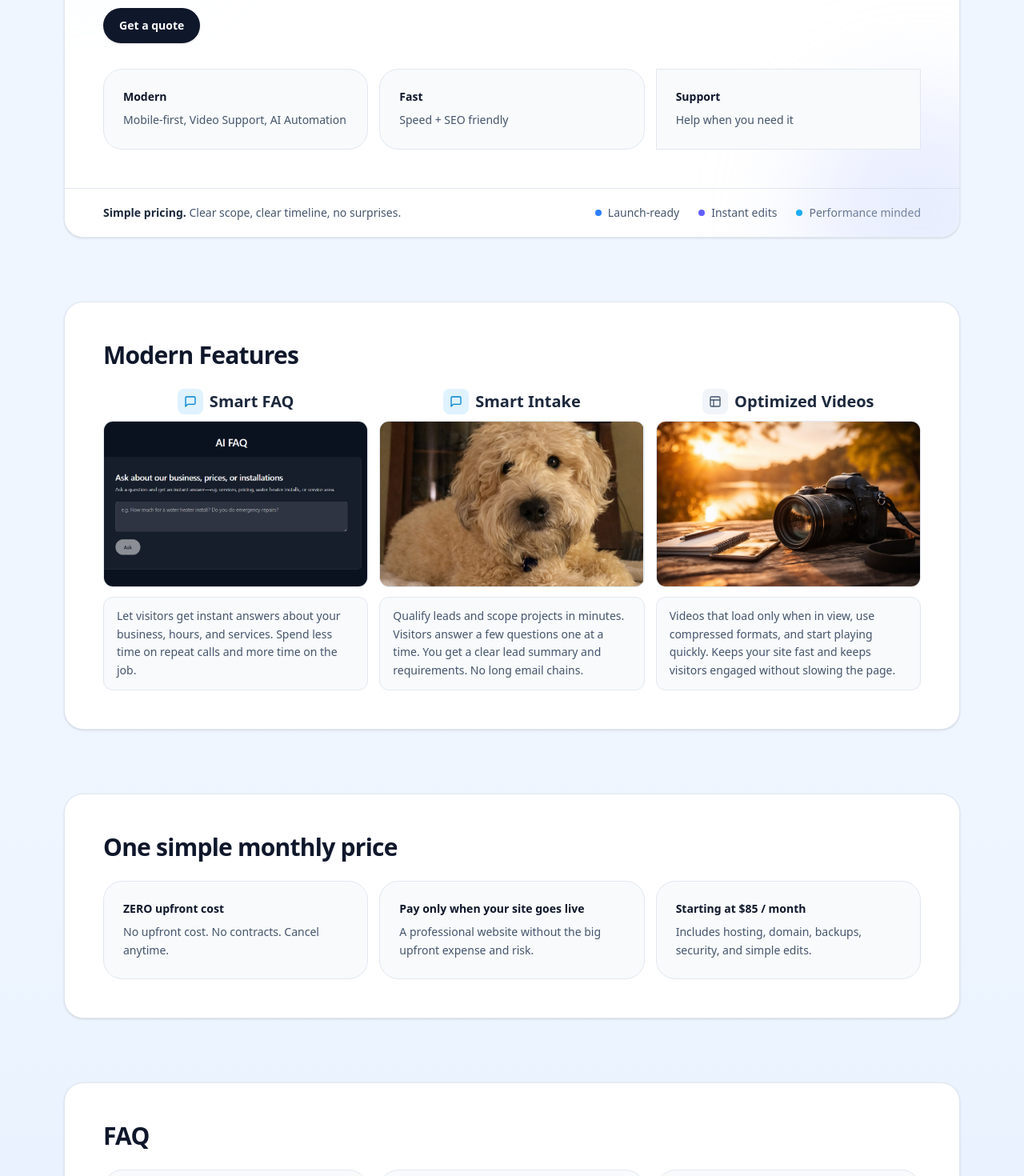
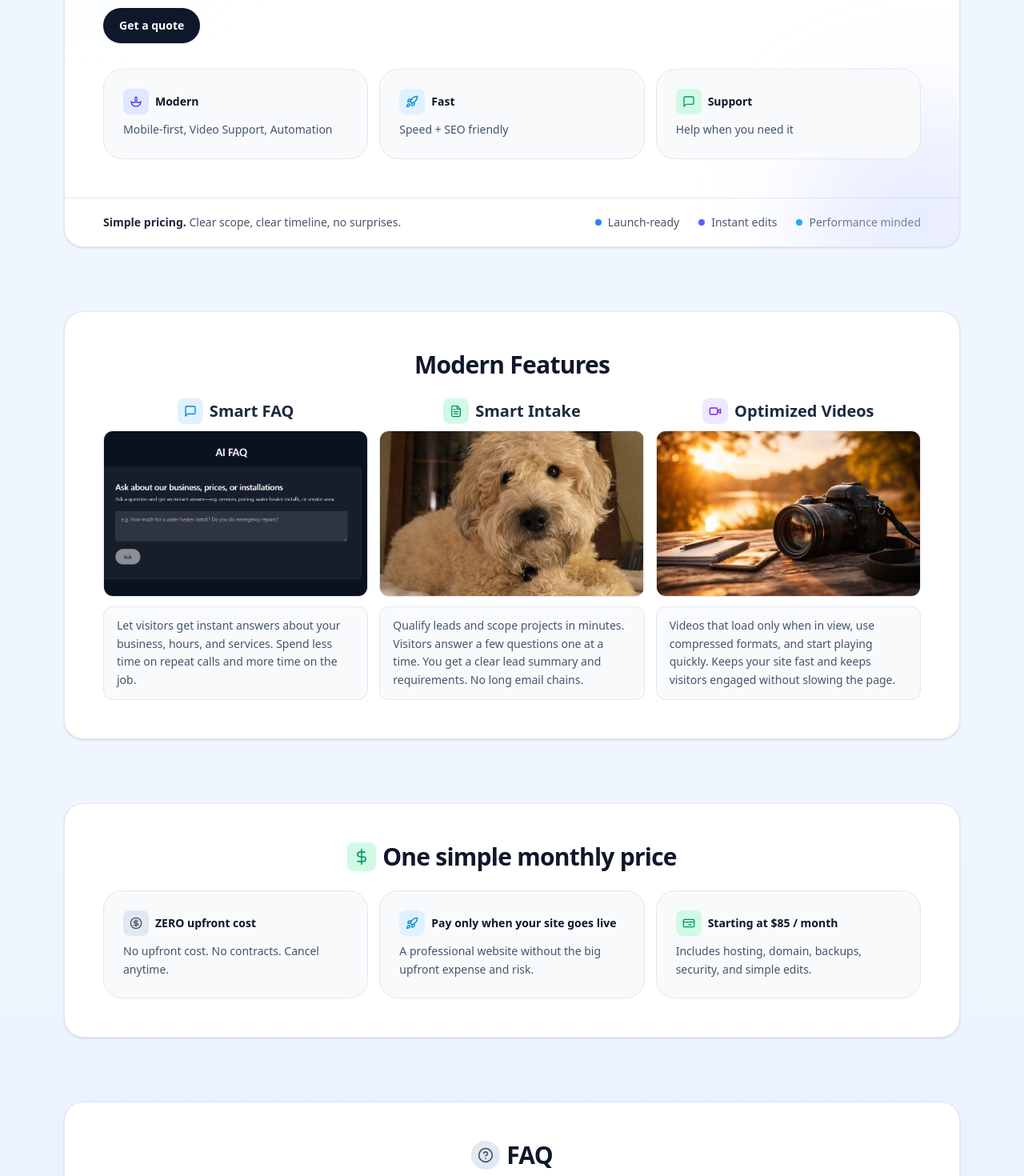
Before and after one commit to ConnerMcCarthy/conner-business-site, a Next.js app: page / in a window 1280 px wide. Shown: the part 460-1930 px from the top of the page at 80% size. Built offline with nearby package versions, Linux system fonts and the light colour scheme; grey boxes are pictures that could not be loaded.

Commit message:
text fix + icons

```diff
--- a/app/designs/simple-home.tsx
+++ b/app/designs/simple-home.tsx
@@ -189,15 +189,39 @@ export default function Theme1Home() {
 
               <div className="mt-8 grid grid-cols-3 gap-4 text-sm">
                 <div className="rounded-3xl border border-slate-200 bg-slate-50 p-6 transition-all duration-200 hover:-translate-y-1 hover:scale-105 hover:border-slate-300 hover:shadow-lg">
-                  <div className="text-sm font-semibold">Modern</div>
-                  <p className="mt-2 text-sm leading-relaxed text-slate-600">Mobile-first, Video Support, AI Automation</p>
+                  <div className="flex items-center gap-2">
+                    <span className="flex h-8 w-8 flex-shrink-0 items-center justify-center rounded-lg bg-indigo-100 text-indigo-600" aria-hidden>
+                      <svg xmlns="http://www.w3.org/2000/svg" viewBox="0 0 24 24" fill="none" stroke="currentColor" strokeWidth="2" strokeLinecap="round" strokeLinejoin="round" className="h-4 w-4">
+                        <path d="M12 3a6 6 0 0 0 9 9 9 9 0 0 1-9 9 9 9 0 0 1-9-9 6 6 0 0 0 9-9" />
+                      </svg>
+                    </span>
+                    <span className="text-sm font-semibold">Modern</span>
+                  </div>
+                  <p className="mt-2 text-sm leading-relaxed text-slate-600">Mobile-first, Video Support, Automation</p>
                 </div>
                 <div className="rounded-3xl border border-slate-200 bg-slate-50 p-6 transition-all duration-200 hover:-translate-y-1 hover:scale-105 hover:border-slate-300 hover:shadow-lg">
-                  <div className="text-sm font-semibold">Fast</div>
+                  <div className="flex items-center gap-2">
+                    <span className="flex h-8 w-8 flex-shrink-0 items-center justify-center rounded-lg bg-sky-100 text-sky-600" aria-hidden>
+                      <svg xmlns="http://www.w3.org/2000/svg" viewBox="0 0 24 24" fill="none" stroke="currentColor" strokeWidth="2" strokeLinecap="round" strokeLinejoin="round" className="h-4 w-4">
+                        <path d="M4.5 16.5c-1.5 1.26-2 5-2 5s3.74-.5 5-2c.71-.84.7-2.13-.09-2.91a2.18 2.18 0 0 0-2.91-.09z" />
+                        <path d="m12 15-3-3a22 22 0 0 1 2-3.95A12.88 12.88 0 0 1 22 2c0 2.72-.78 7.5-6 11a22.35 22.35 0 0 1-4 2z" />
+                        <path d="M9 12H4s.55-3.03 2-4c1.62-1.08 5 0 5 0" />
+                        <path d="M12 15v5s3.03-.55 4-2c1.08-1.62 0-5 0-5" />
+                      </svg>
+                    </span>
+                    <span className="text-sm font-semibold">Fast</span>
+                  </div>
                   <p className="mt-2 text-sm leading-relaxed text-slate-600">Speed + SEO friendly</p>
                 </div>
-                <div className="rounded-3xsl border border-slate-200 bg-slate-50 p-6 transition-all duration-200 hover:-translate-y-1 hover:scale-105 hover:border-slate-300 hover:shadow-lg">
-                  <div className="text-sm font-semibold">Support</div>
+                <div className="rounded-3xl border border-slate-200 bg-slate-50 p-6 transition-all duration-200 hover:-translate-y-1 hover:scale-105 hover:border-slate-300 hover:shadow-lg">
+                  <div className="flex items-center gap-2">
+                    <span className="flex h-8 w-8 flex-shrink-0 items-center justify-center rounded-lg bg-emerald-100 text-emerald-600" aria-hidden>
+                      <svg xmlns="http://www.w3.org/2000/svg" viewBox="0 0 24 24" fill="none" stroke="currentColor" strokeWidth="2" strokeLinecap="round" strokeLinejoin="round" className="h-4 w-4">
+                        <path d="M21 15a2 2 0 0 1-2 2H7l-4 4V5a2 2 0 0 1 2-2h14a2 2 0 0 1 2 2z" />
+                      </svg>
+                    </span>
+                    <span className="text-sm font-semibold">Support</span>
+                  </div>
                   <p className="mt-2 text-sm leading-relaxed text-slate-600">Help when you need it</p>
                 </div>
               </div>
@@ -232,7 +256,7 @@ export default function Theme1Home() {
       <section id="features" className="mx-auto max-w-6xl px-4 pt-14 md:pt-20 scroll-mt-32">
         <FadeInSection>
         <div className="rounded-3xl border border-slate-200 bg-white p-8 shadow-sm md:p-12">
-          <h2 className="text-2xl font-semibold tracking-tight md:text-3xl">Modern Features</h2>
+          <h2 className="text-center text-2xl font-semibold tracking-tight md:text-3xl">Modern Features</h2>
           <div className="mt-6 grid grid-cols-1 gap-6 sm:grid-cols-2 md:grid-cols-3">
             {[
               {
@@ -250,7 +274,7 @@ export default function Theme1Home() {
                 href: "/intake",
                 internal: true,
                 description: "Qualify leads and scope projects in minutes. Visitors answer a few questions one at a time. You get a clear lead summary and requirements. No long email chains.",
-                icon: "ai",
+                icon: "intake",
               },
               {
                 title: "Optimized Videos",
@@ -258,7 +282,7 @@ export default function Theme1Home() {
                 href: "https://example.com",
                 internal: false,
                 description: "Videos that load only when in view, use compressed formats, and start playing quickly. Keeps your site fast and keeps visitors engaged without slowing the page.",
-                icon: "site",
+                icon: "video",
               },
             ].map((site) => (
               <div key={site.title}>
@@ -267,6 +291,23 @@ export default function Theme1Home() {
                     <span className="flex h-8 w-8 flex-shrink-0 items-center justify-center rounded-lg bg-sky-100 text-sky-600" aria-hidden>
                       <svg xmlns="http://www.w3.org/2000/svg" viewBox="0 0 24 24" fill="none" stroke="currentColor" strokeWidth="2" strokeLinecap="round" strokeLinejoin="round" className="h-4 w-4">
                         <path d="M21 15a2 2 0 0 1-2 2H7l-4 4V5a2 2 0 0 1 2-2h14a2 2 0 0 1 2 2z" />
+                      </svg>
+                    </span>
+                  ) : "icon" in site && site.icon === "intake" ? (
+                    <span className="flex h-8 w-8 flex-shrink-0 items-center justify-center rounded-lg bg-emerald-100 text-emerald-600" aria-hidden>
+                      <svg xmlns="http://www.w3.org/2000/svg" viewBox="0 0 24 24" fill="none" stroke="currentColor" strokeWidth="2" strokeLinecap="round" strokeLinejoin="round" className="h-4 w-4">
+                        <path d="M14 2H6a2 2 0 0 0-2 2v16a2 2 0 0 0 2 2h12a2 2 0 0 0 2-2V8z" />
+                        <path d="M14 2v6h6" />
+                        <path d="M16 13H8" />
+                        <path d="M16 17H8" />
+                        <path d="M10 9H8" />
+                      </svg>
+                    </span>
+                  ) : "icon" in site && site.icon === "video" ? (
+                    <span className="flex h-8 w-8 flex-shrink-0 items-center justify-center rounded-lg bg-violet-100 text-violet-600" aria-hidden>
+                      <svg xmlns="http://www.w3.org/2000/svg" viewBox="0 0 24 24" fill="none" stroke="currentColor" strokeWidth="2" strokeLinecap="round" strokeLinejoin="round" className="h-4 w-4">
+                        <path d="m22 8-6 4 6 4V8Z" />
+                        <rect width="14" height="12" x="2" y="6" rx="2" ry="2" />
                       </svg>
                     </span>
                   ) : (
@@ -320,18 +361,54 @@ export default function Theme1Home() {
       <section id="pricing" className="mx-auto max-w-6xl px-4 pt-14 md:pt-20 scroll-mt-32">
         <FadeInSection>
         <div className="rounded-3xl border border-slate-200 bg-white p-8 shadow-sm md:p-12">
-          <h2 className="text-2xl font-semibold tracking-tight md:text-3xl">One simple monthly price</h2>
+          <h2 className="flex items-center justify-center gap-2 text-2xl font-semibold tracking-tight md:text-3xl">
+            <span className="flex h-9 w-9 flex-shrink-0 items-center justify-center rounded-lg bg-emerald-100 text-emerald-600" aria-hidden>
+              <svg xmlns="http://www.w3.org/2000/svg" viewBox="0 0 24 24" fill="none" stroke="currentColor" strokeWidth="2" strokeLinecap="round" strokeLinejoin="round" className="h-5 w-5">
+                <line x1="12" y1="1" x2="12" y2="23" />
+                <path d="M17 5H9.5a3.5 3.5 0 0 0 0 7h5a3.5 3.5 0 0 1 0 7H6" />
+              </svg>
+            </span>
+            One simple monthly price
+          </h2>
           <div className="mt-6 grid gap-4 md:grid-cols-3">
             <div className="rounded-3xl border border-slate-200 bg-slate-50 p-6 transition-all duration-200 hover:scale-105 hover:shadow-lg hover:-translate-y-1 hover:border-slate-300">
-              <div className="text-sm font-semibold">ZERO upfront cost</div>
+              <div className="flex items-center gap-2">
+                <span className="flex h-8 w-8 flex-shrink-0 items-center justify-center rounded-lg bg-slate-200 text-slate-600" aria-hidden>
+                  <svg xmlns="http://www.w3.org/2000/svg" viewBox="0 0 24 24" fill="none" stroke="currentColor" strokeWidth="2" strokeLinecap="round" strokeLinejoin="round" className="h-4 w-4">
+                    <circle cx="12" cy="12" r="10" />
+                    <path d="M16 8h-6a2 2 0 1 0 0 4h4a2 2 0 1 1 0 4H8" />
+                    <path d="M12 18V6" />
+                  </svg>
+                </span>
+                <span className="text-sm font-semibold">ZERO upfront cost</span>
+              </div>
               <p className="mt-2 text-sm leading-relaxed text-slate-600">No upfront cost. No contracts. Cancel anytime.</p>
             </div>
             <div className="rounded-3xl border border-slate-200 bg-slate-50 p-6 transition-all duration-200 hover:scale-105 hover:shadow-lg hover:-translate-y-1 hover:border-slate-300 min-h-[120px]">
-              <div className="text-sm font-semibold">Pay only when your site goes live</div>
+              <div className="flex items-center gap-2">
+                <span className="flex h-8 w-8 flex-shrink-0 items-center justify-center rounded-lg bg-sky-100 text-sky-600" aria-hidden>
+                  <svg xmlns="http://www.w3.org/2000/svg" viewBox="0 0 24 24" fill="none" stroke="currentColor" strokeWidth="2" strokeLinecap="round" strokeLinejoin="round" className="h-4 w-4">
+                    <path d="M4.5 16.5c-1.5 1.26-2 5-2 5s3.74-.5 5-2c.71-.84.7-2.13-.09-2.91a2.18 2.18 0 0 0-2.91-.09z" />
+                    <path d="m12 15-3-3a22 22 0 0 1 2-3.95A12.88 12.88 0 0 1 22 2c0 2.72-.78 7.5-6 11a22.35 22.35 0 0 1-4 2z" />
+                    <path d="M9 12H4s.55-3.03 2-4c1.62-1.08 5 0 5 0" />
+                    <path d="M12 15v5s3.03-.55 4-2c1.08-1.62 0-5 0-5" />
+                  </svg>
+                </span>
+                <span className="text-sm font-semibold">Pay only when your site goes live</span>
+              </div>
               <p className="mt-2 text-sm leading-relaxed text-slate-600">A professional website without the big upfront expense and risk.</p>
             </div>
             <div className="rounded-3xl border border-slate-200 bg-slate-50 p-6 transition-all duration-200 hover:scale-105 hover:shadow-lg hover:-translate-y-1 hover:border-slate-300 min-h-[120px]">
-              <div className="text-sm font-semibold">Starting at $85 / month</div>
+              <div className="flex items-center gap-2">
+                <span className="flex h-8 w-8 flex-shrink-0 items-center justify-center rounded-lg bg-emerald-100 text-emerald-600" aria-hidden>
+                  <svg xmlns="http://www.w3.org/2000/svg" viewBox="0 0 24 24" fill="none" stroke="currentColor" strokeWidth="2" strokeLinecap="round" strokeLinejoin="round" className="h-4 w-4">
+                    <rect width="20" height="14" x="2" y="5" rx="2" />
+                    <line x1="2" y1="10" x2="22" y2="10" />
+                    <path d="M12 15h4" />
+                  </svg>
+                </span>
+                <span className="text-sm font-semibold">Starting at $85 / month</span>
+              </div>
               <p className="mt-2 text-sm leading-relaxed text-slate-600">Includes hosting, domain, backups, security, and simple edits.</p>
             </div>
           </div>
@@ -343,7 +420,16 @@ export default function Theme1Home() {
       <section id="faq" className="mx-auto max-w-6xl px-4 pt-14 md:pt-20 scroll-mt-32">
         <FadeInSection>
         <div className="rounded-3xl border border-slate-200 bg-white p-8 shadow-sm md:p-12">
-          <h2 className="text-2xl font-semibold tracking-tight md:text-3xl">FAQ</h2>
+          <h2 className="flex items-center justify-center gap-2 text-2xl font-semibold tracking-tight md:text-3xl">
+            <span className="flex h-9 w-9 flex-shrink-0 items-center justify-center rounded-full bg-slate-200 text-slate-600" aria-hidden>
+              <svg xmlns="http://www.w3.org/2000/svg" viewBox="0 0 24 24" fill="none" stroke="currentColor" strokeWidth="2" strokeLinecap="round" strokeLinejoin="round" className="h-5 w-5">
+                <circle cx="12" cy="12" r="10" />
+                <path d="M9.09 9a3 3 0 0 1 5.83 1c0 2-3 3-3 3" />
+                <path d="M12 17h.01" />
+              </svg>
+            </span>
+            FAQ
+          </h2>
           <div className="mt-6 grid gap-4 md:grid-cols-2">
             {[
               {
```
